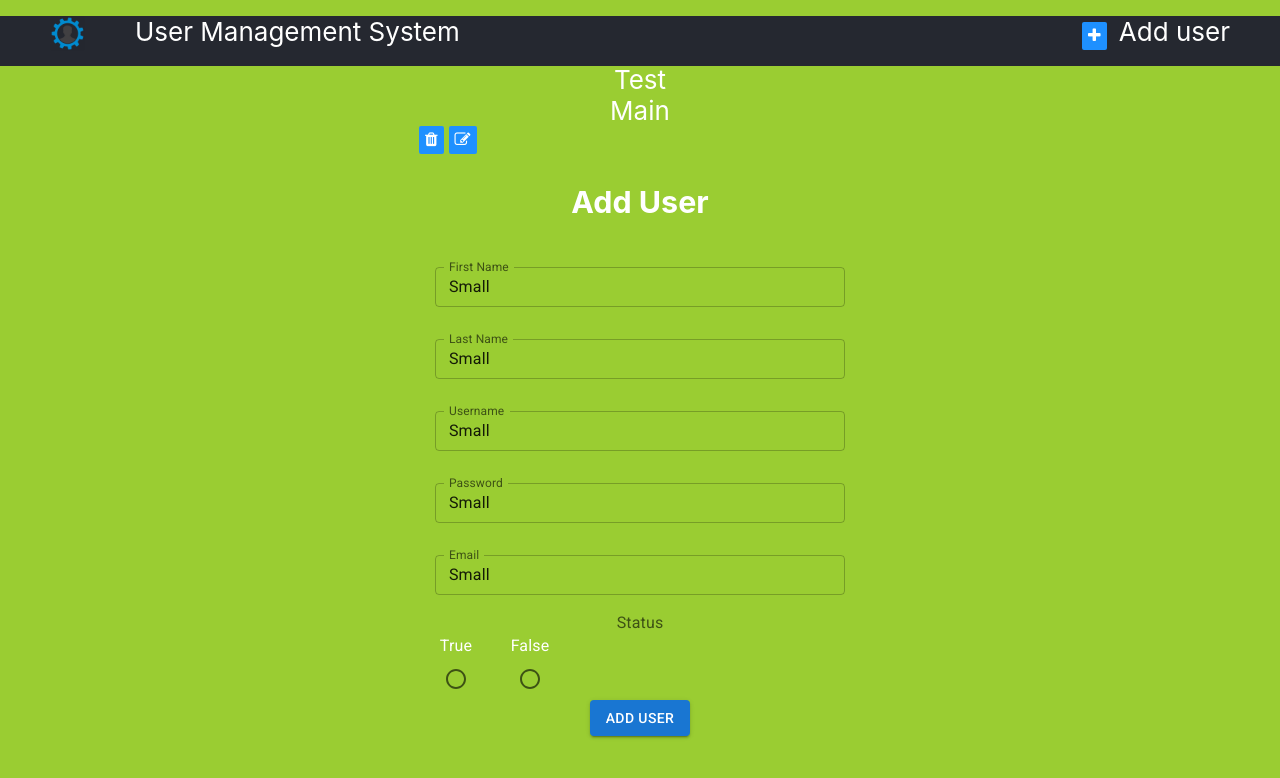
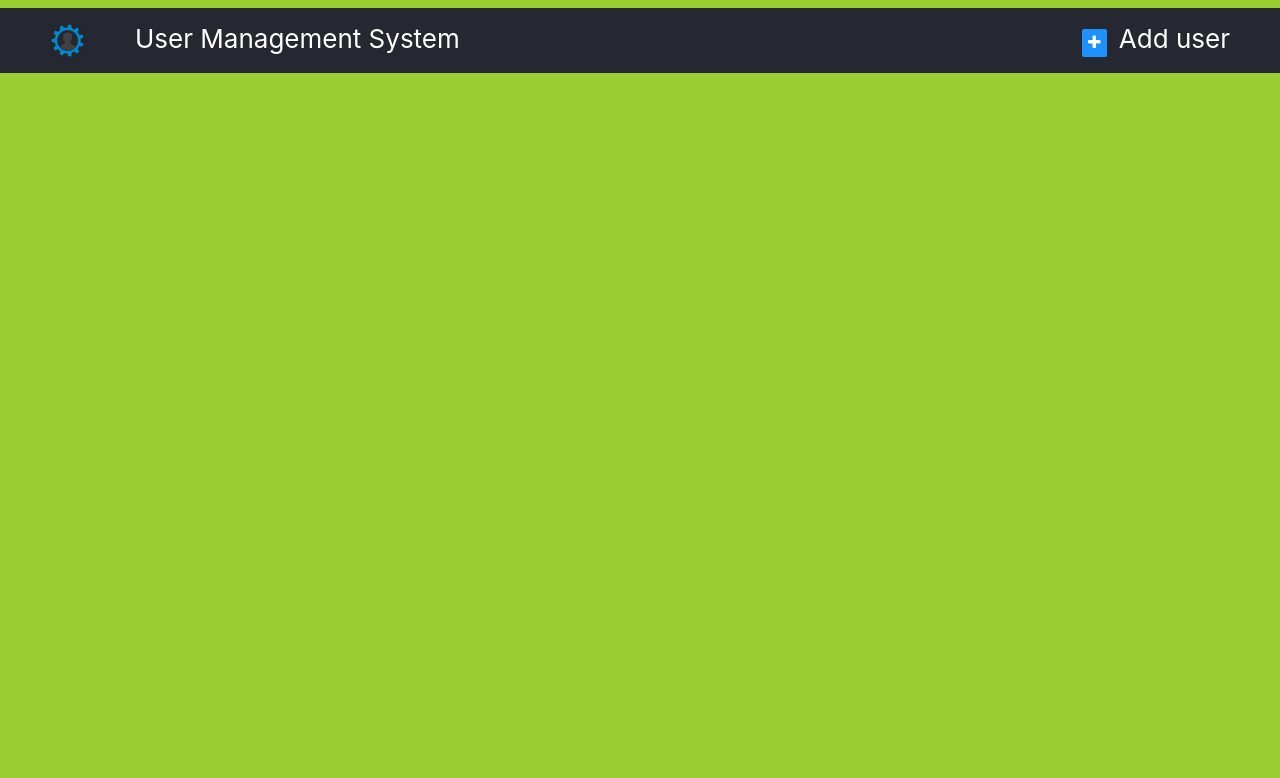
Before and after one commit to Anomander-R/um-system, a React (Create React App) app in the folder client/: page / in a window 1280 px wide. Shown: the top 778 px of the page. Built offline with nearby package versions, Linux system fonts and the light colour scheme.

Commit message:
Add Forma frontend

```diff
--- a/client/src/App.js
+++ b/client/src/App.js
@@ -11,7 +11,7 @@ function App() {
     //   <ThemeProvider theme={theme}>
         <div className="App">
           <header className="App-header">
-            Test
+
             <Main/>
 
           </header>
--- a/client/src/components/Main.js
+++ b/client/src/components/Main.js
@@ -208,13 +208,14 @@ const Main = () => {
   return (
     <div>
         <HeaderBar/>
-        Main
-        <div style={{ display: "flex" }}>
+
+        {/* <div style={{ marginTop: "50px", display: "flex" }}>
 
               <CommandButton name={"fa fa-trash"} />
               <CommandButton name={"fa fa-edit"} />
-            </div>
-        <UserInputForm/>
+            </div> */}
+
+        {/* <UserInputForm/> */}
         </div>
   )
 }
--- a/client/src/index.css
+++ b/client/src/index.css
@@ -16,6 +16,8 @@ code {
 .header{
   background-color: #252830;
   position: fixed;
+  margin-bottom: 50px;
+  padding-top: 15px;
   top: 0;
   left: 0;
   width: 100%;
@@ -29,5 +31,5 @@ code {
 }
 
 .section-header-offset{
-  margin-top: 1rem;
+  margin-top: 0.5rem;
 }
```
